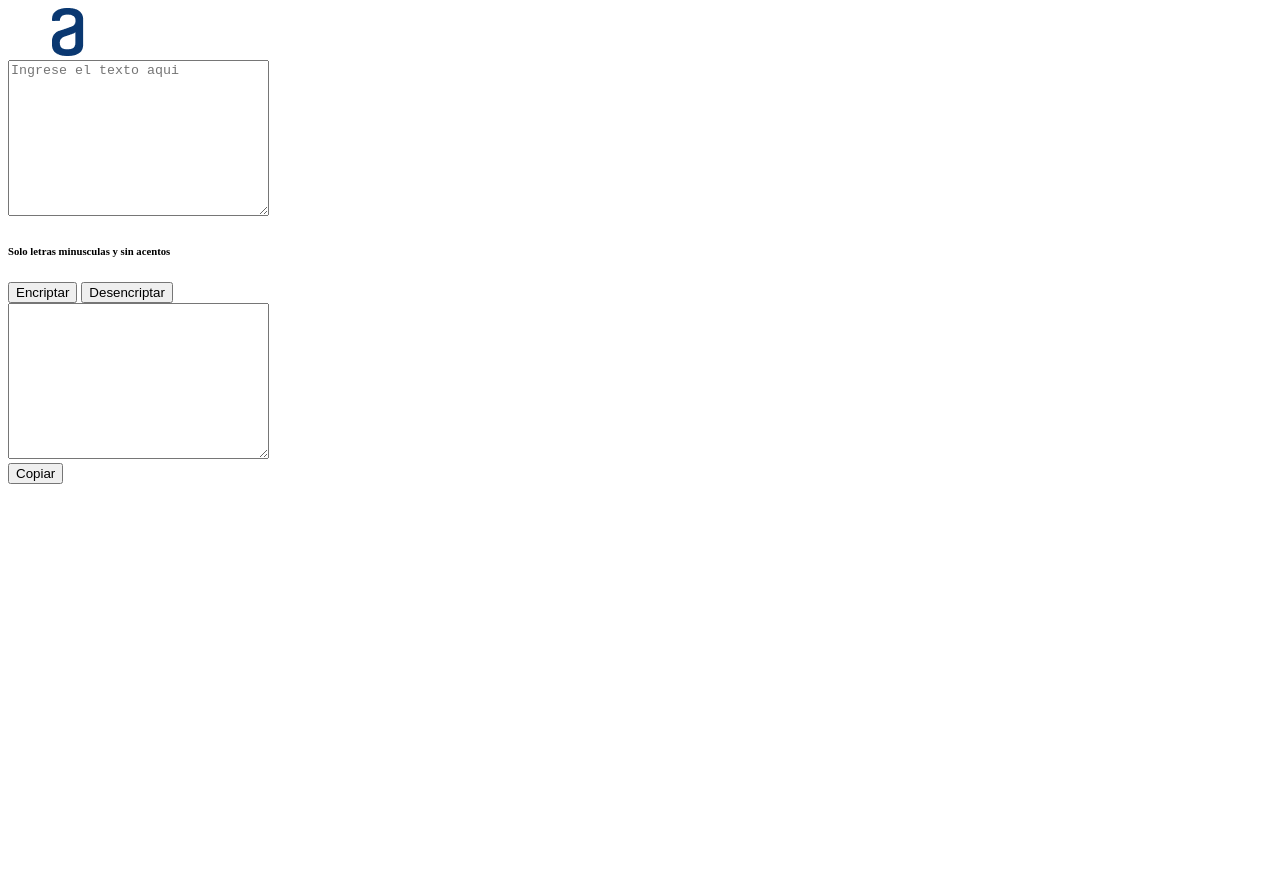
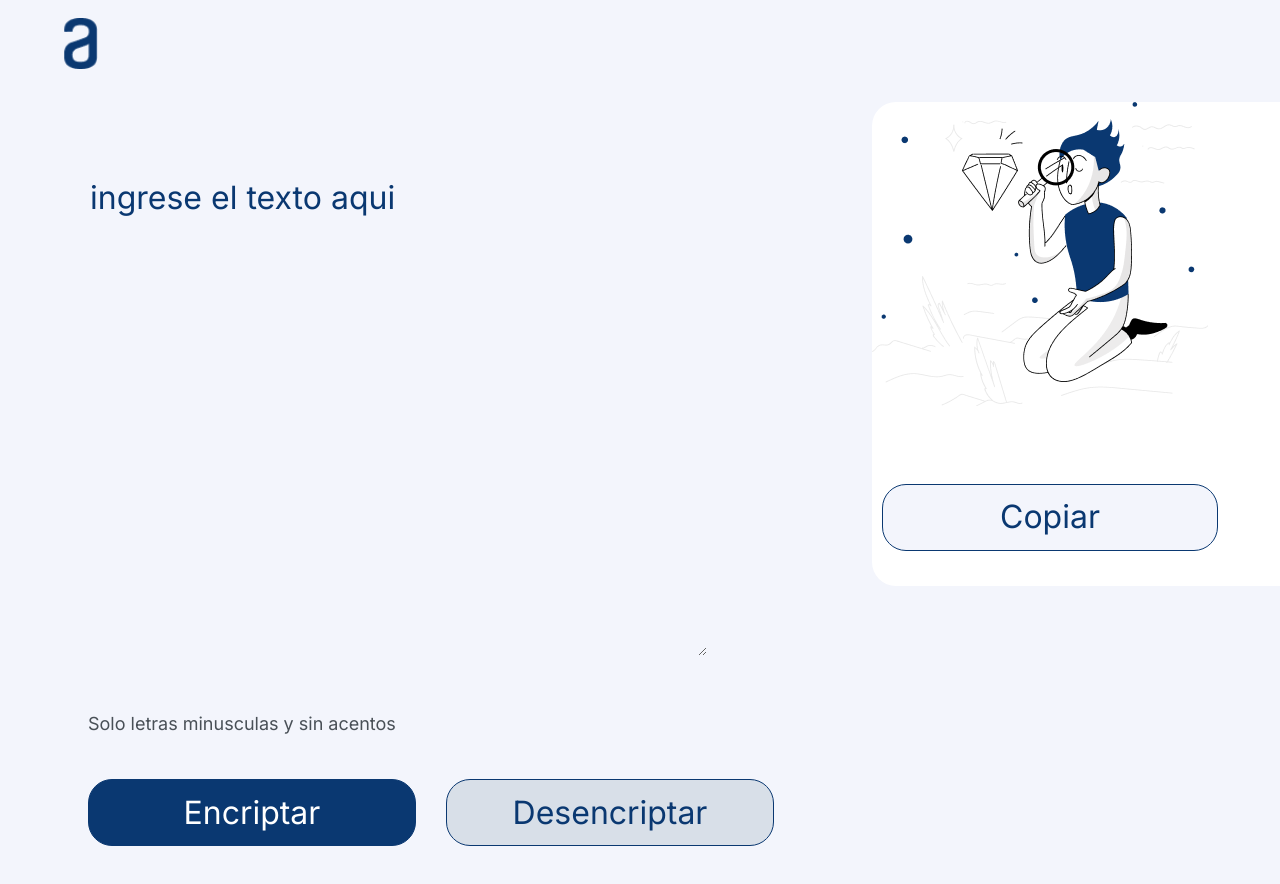
Before and after one commit to plata-wagner/wpg_encrypt_decrypt, a plain HTML site: page index.html in a window 1280 px wide. Before the commit the page ends 800 px from the top, so only its background shows below. Drawn offline with Linux system fonts and the light colour scheme.

Commit message:
update index.html and complete css/style.css

```diff
--- a/css/style.css
+++ b/css/style.css
@@ -0,0 +1,85 @@
+*{
+    background: #f3f5fc;
+    font-family: 'Inter';
+    font-weight: 400;
+    font-size: 32px;
+    line-height: 150%;
+}
+
+.logo{
+    padding-top: 10px;
+    margin-left: 10px;
+    width: 10%;
+}
+
+main{
+    display: flex;
+
+    margin: 0 0 50px 80px;
+}
+
+.text-area{
+    border: none;
+    color: #0a3871;
+    margin-top: 90px;
+    text-transform: lowercase;
+}
+::placeholder{
+    color: #0a3871;
+}
+.text-area:focus{
+    outline: none;
+}
+.mensaje{
+    background: white;
+    background-image: url("/img/Munheco.png");
+    background-repeat: no-repeat;
+    border: none;
+    border-radius: 24px;
+    color: #0a3871;
+    margin-left: 98px;
+    margin-top: 20px;
+    padding-left: 20px;
+    position: fixed;
+}
+.mensaje:focus{
+    outline: none;
+}
+.botones{
+    display: flex;
+    margin-top: 18px;
+}
+.btn_encriptar{
+    background-color: #0a3871;
+    border: 1px solid #0a3871;
+    border-radius: 24px;
+    color: white;
+    cursor: pointer;
+    height: 67px;
+    width: 328px;
+}
+.btn_desencriptar{
+    background-color: #d8dfe8;
+    border: 1px solid #0a3871;
+    border-radius: 24px;
+    color: #0a3871;
+    cursor: pointer;
+    height: 67px;
+    margin-left: 30px;
+    width: 328px;
+}
+.btn_copiar{
+    border: 1px solid #0a3871;
+    border-radius: 24px;
+    color: #0a3871;
+    cursor: pointer;
+    height: 67px;
+    margin-left: 108px;
+    margin-top: 402px;
+    position: absolute;
+    width: 336px;
+}
+.informacion{
+    color: #495057;
+    font-size: 18px;
+}
--- a/index.html
+++ b/index.html
@@ -4,6 +4,11 @@
     <meta charset="UTF-8">
     <meta name="viewport" content="width=device-width, initial-scale=1.0">
     <title>Encriptador</title>
+    <!-- google fonts -->
+    <link rel="preconnect" href="https://fonts.googleapis.com">
+    <link rel="preconnect" href="https://fonts.gstatic.com" crossorigin>
+    <link href="https://fonts.googleapis.com/css2?family=Inter:wght@100..900&display=swap" rel="stylesheet">
+    <!-- styles -->
     <link rel="stylesheet" href="css/style.css">
 </head>
 <body>
@@ -22,9 +27,9 @@
             </div>
         </section>
         <section>
-            <textarea cols="30" rows="10" class="mensaje"></textarea>
+            <textarea cols="20" rows="10" class="mensaje"></textarea>
             <div>
-                <button class="copiar">Copiar</button>
+                <button class="btn_copiar">Copiar</button>
             </div>
         </section>
     </main>
```
